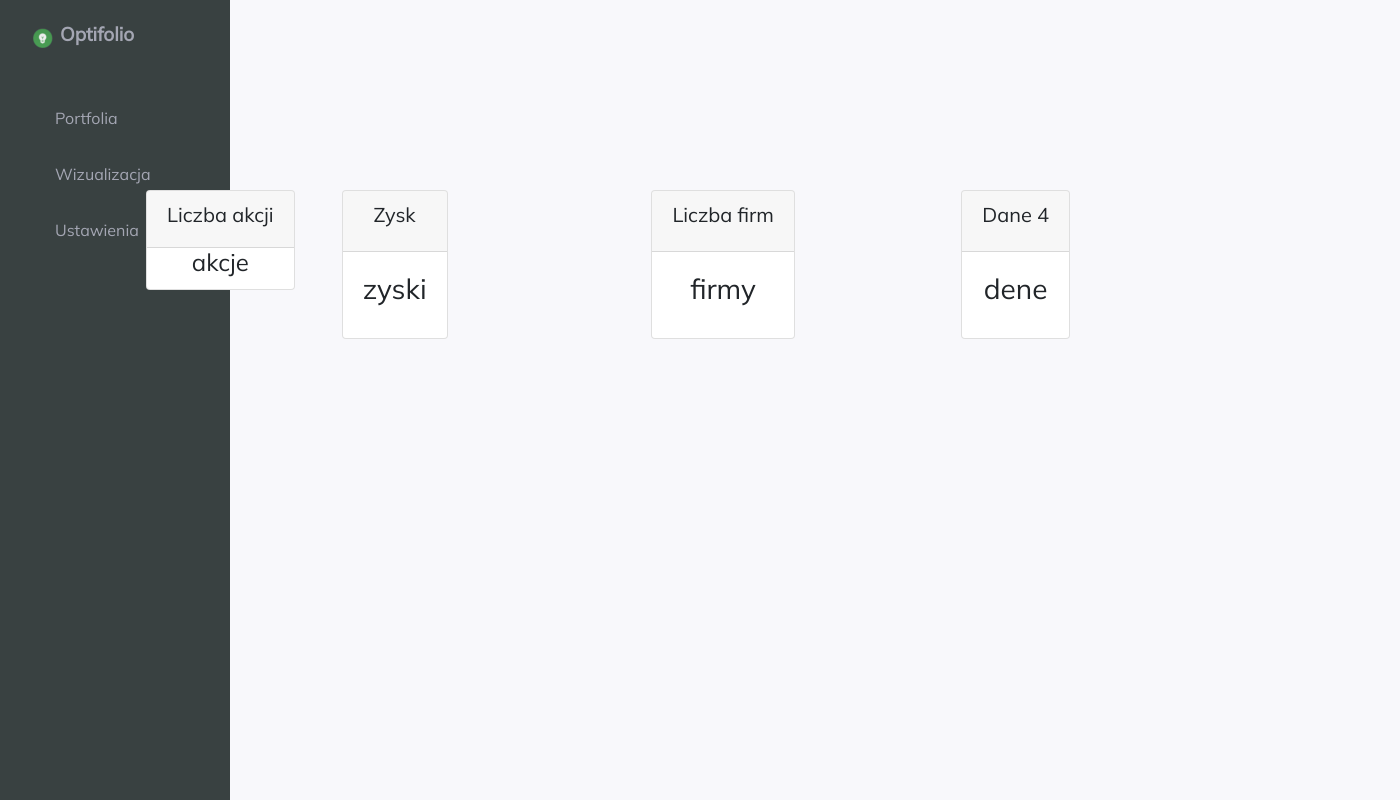
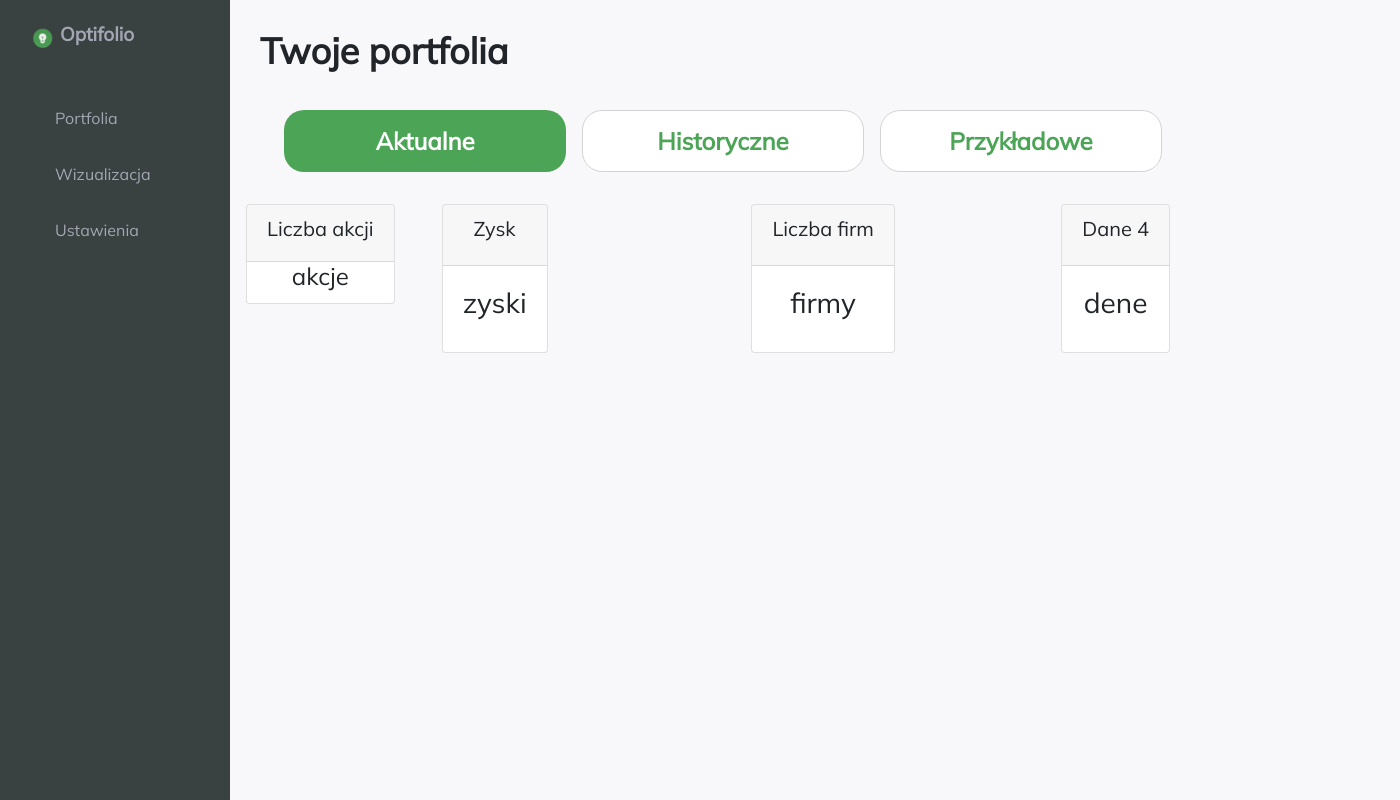
Before and after one commit to MaksymKokocinski/Optifolio-dev, a Django app: page /summary/ in a window 1400 px wide. Run offline with Django 3.2, Linux system fonts and the light colour scheme; data that the repository does not hold is empty; some libraries are stand-ins or nearby versions.

Commit message:
Login,register and summary page update
Better scaling
Added buttons and text

```diff
--- a/optifolio/templates/optifolio/login.html
+++ b/optifolio/templates/optifolio/login.html
@@ -11,7 +11,8 @@
     </head>
     <body class="log">
     {% csrf_token %}
-    <div class="kontener top-50 start-50 translate-middle">
+    <div class="d-flex justify-content-center align-items-center" style="height:100%;">
+        <div class="kontener">
         <button type="button" class="close" aria-label="Close" style="margin-right:30px;margin-top:20px;">
             <span aria-hidden="true"><a href="{% url 'homepage' %}" style="text-decoration:none;">&times;</a></span>
         </button>
@@ -49,6 +50,7 @@
             </form>
         </article>
         </div>
+    </div>
 
 
     <script>
--- a/optifolio/templates/optifolio/register.html
+++ b/optifolio/templates/optifolio/register.html
@@ -17,7 +17,7 @@
 </head>
 <body class="log">
 
-
+<div class="d-flex justify-content-center align-items-center" style="height:100%;">
     <div class="kontener2">
         <button type="button" class="close" aria-label="Close" style="margin-right:30px;margin-top:20px;">
             <span aria-hidden="true"><a href="{% url 'homepage' %}" style="text-decoration:none;">&times;</a></span>
@@ -68,7 +68,7 @@
         </form>
     </article>
     </div> <!-- card.// -->
-
+</div>
 
 
 <script>
--- a/optifolio/templates/optifolio/summary.html
+++ b/optifolio/templates/optifolio/summary.html
@@ -1,8 +1,32 @@
 {% extends 'optifolio/main.html' %}
 {% block content  %}
 <br>
+<div class="container" style="margin-left:230px;">
+    <div class="container-fluid">
+        <p class="text-md-left" style="font-size:36px;font-weight:bold;">Twoje portfolia</p>
+    </div>
+</div>
+<div class="container" style="margin-left:230px;">
+    <nav class="navbar navbar-expand-sm">
+        <div class="container-fluid">
+            <div id="navbarResponsive">
+                <ul class="navbar-nav ml-auto">
+                    <li class="nav-item">
+                        <a class="nav-link" href="#"><div class="przyciskportf d-flex justify-content-center align-items-center">Aktualne</div></a>
+                    </li>
+                    <li class="nav-item">
+                        <a class="nav-link" href="#"><div class="przyciskportf1 d-flex justify-content-center align-items-center">Historyczne</div></a>
+                    </li>
+                    <li class="nav-item">
+                        <a class="nav-link" href="#"><div class="przyciskportf1 d-flex justify-content-center align-items-center">Przykładowe</div></a>
+                    </li>
+                </ul>
 
-<div class="container container-max-width-md" style="margin-top:150px;">
+            </div>
+        </div>
+    </nav>
+</div>
+<div class="container container-max-width-md" style="margin-left:230px;">
     <div class="row">
         <div class="">
             <div class="col-md">
--- a/static/css/main.css
+++ b/static/css/main.css
@@ -1,7 +1,4 @@
-.navbar{
-    padding: .8rem;
-    background-color: white;
-}
+
 
 body{
     font-family: Mulish;
@@ -62,10 +59,43 @@ body{
     margin-top: 20px;
     margin-right: 5px;
     color:white;
-
 }
 
 .przycisk:hover
+{
+    color:lightgray;
+}
+
+.przyciskportf {
+  width: 282px;
+  height: 62px;
+  background: rgba(76,164,86,1);
+  border-top-left-radius: 20px;
+  border-top-right-radius: 20px;
+  border-bottom-left-radius: 20px;
+  border-bottom-right-radius: 20px;
+  font-family: Mulish;
+  font-weight: Bold;
+  font-size: 24px;
+  color:white;
+}
+
+.przyciskportf1 {
+  width: 282px;
+  height: 62px;
+  background:white;
+  border-top-left-radius: 20px;
+  border-top-right-radius: 20px;
+  border-bottom-left-radius: 20px;
+  border-bottom-right-radius: 20px;
+  font-family: Mulish;
+  font-weight: Bold;
+  font-size: 24px;
+  color:rgba(76,164,86,1);
+  border:solid 1px lightgray;
+}
+
+.przyciskportf1:hover
 {
     color:lightgray;
 }
@@ -86,9 +116,6 @@ a{
     font-size: 18px;
  }
 
-.container{
-  width: 100%;
-}
 
 .row {
   width: 100%;
@@ -136,15 +163,15 @@ a{
  }
 
  .kontener2{
-    margin-top: 135px;
-    background-color: white;
-    height: 700px;
+
+   background-color: white;
+   height: 700px;
    width: 960px;
    border-top-left-radius: 30px;
    border-top-right-radius: 30px;
    border-bottom-left-radius: 30px;
    border-bottom-right-radius: 30px;
-   margin-left: 485px;
+
 
  }
 
```
Also changed, not shown: 1 other file. Lines whose indentation alone changed are shown as unchanged.
